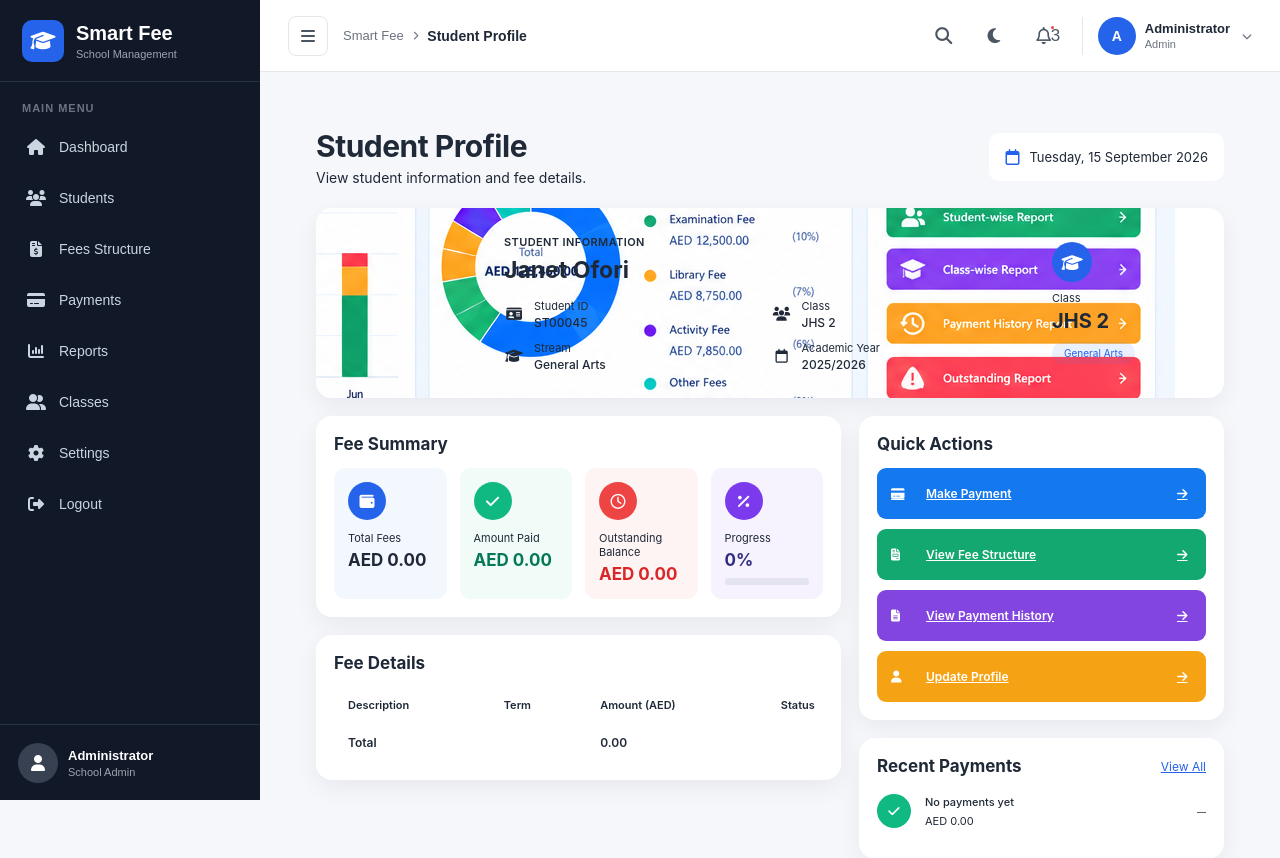
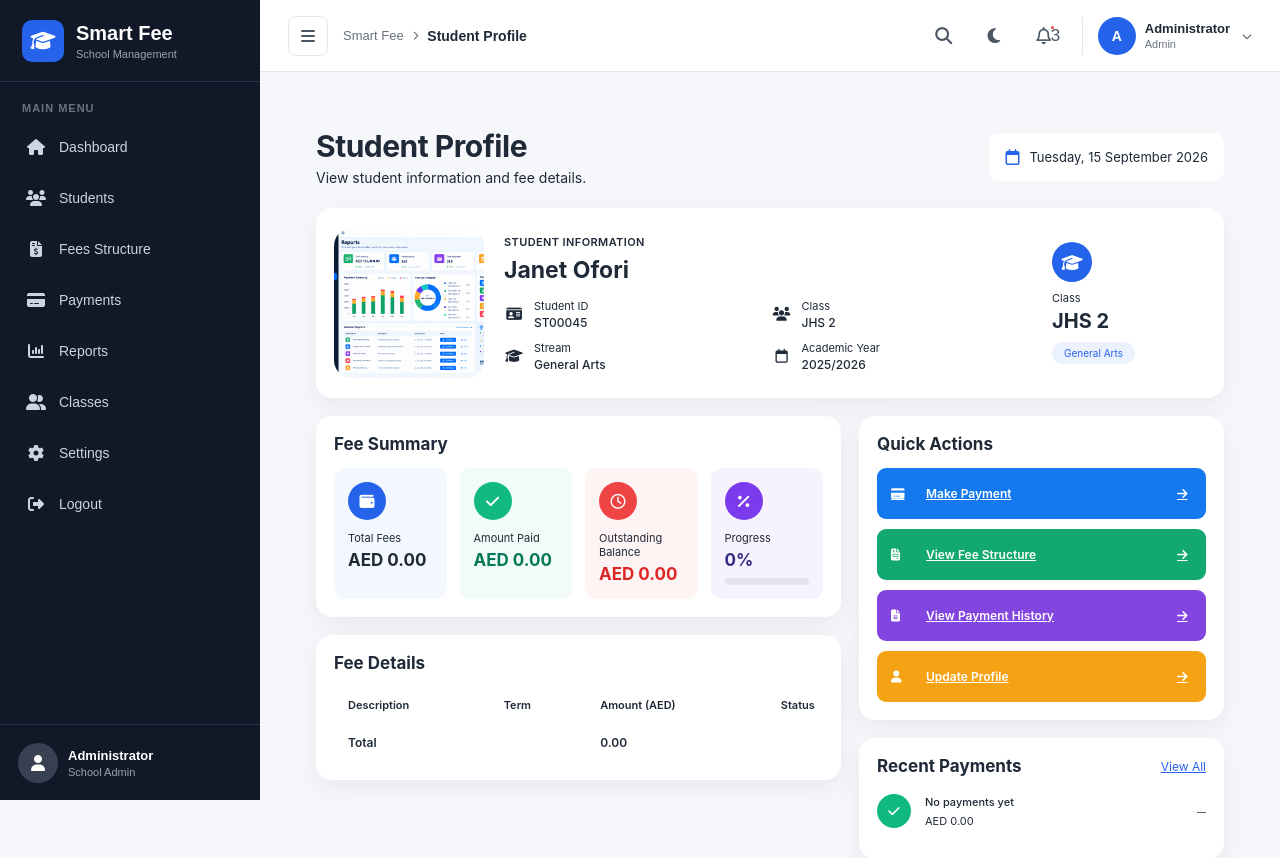
Before and after one commit to infoprinstin-create/smart_fees_system, a Django app: page /student-profile/2/ in a window 1280 px wide. Shown: the top 858 px of the page. Run offline with Django 5.2, Linux system fonts and the light colour scheme; data comes from the database, SQL or seed files in the repository.

Commit message:
Update garage system

```diff
--- a/static/css/student_profile.css
+++ b/static/css/student_profile.css
@@ -104,30 +104,31 @@
     margin-bottom: 18px;
 }
 
-.student-photo-area {
-    display: flex;
-    justify-content: center;
-}
 
 .student-photo {
-    width: 118px;
-    height: 118px;
+    width: 150px;
+    height: 150px;
+    border-radius: 18px;
+    overflow: hidden;
     display: flex;
     align-items: center;
     justify-content: center;
-    border-radius: 50%;
-    background: linear-gradient(
-        145deg,
-        #dbeafe,
-        #eff6ff
-    );
-    border: 5px solid #ffffff;
-    box-shadow:
-        0 8px 22px rgba(37, 99, 235, 0.15),
-        inset 0 1px 0 rgba(255, 255, 255, 0.8);
-    color: #2563eb;
-    font-size: 42px;
+    background: #f1f5f9;
+    flex-shrink: 0;
 }
+
+.student-photo img {
+    width: 100%;
+    height: 100%;
+    object-fit: cover;
+    display: block;
+}
+
+.student-photo i {
+    font-size: 55px;
+    color: #94a3b8;
+}
+
 
 .section-label {
     display: block;
```
